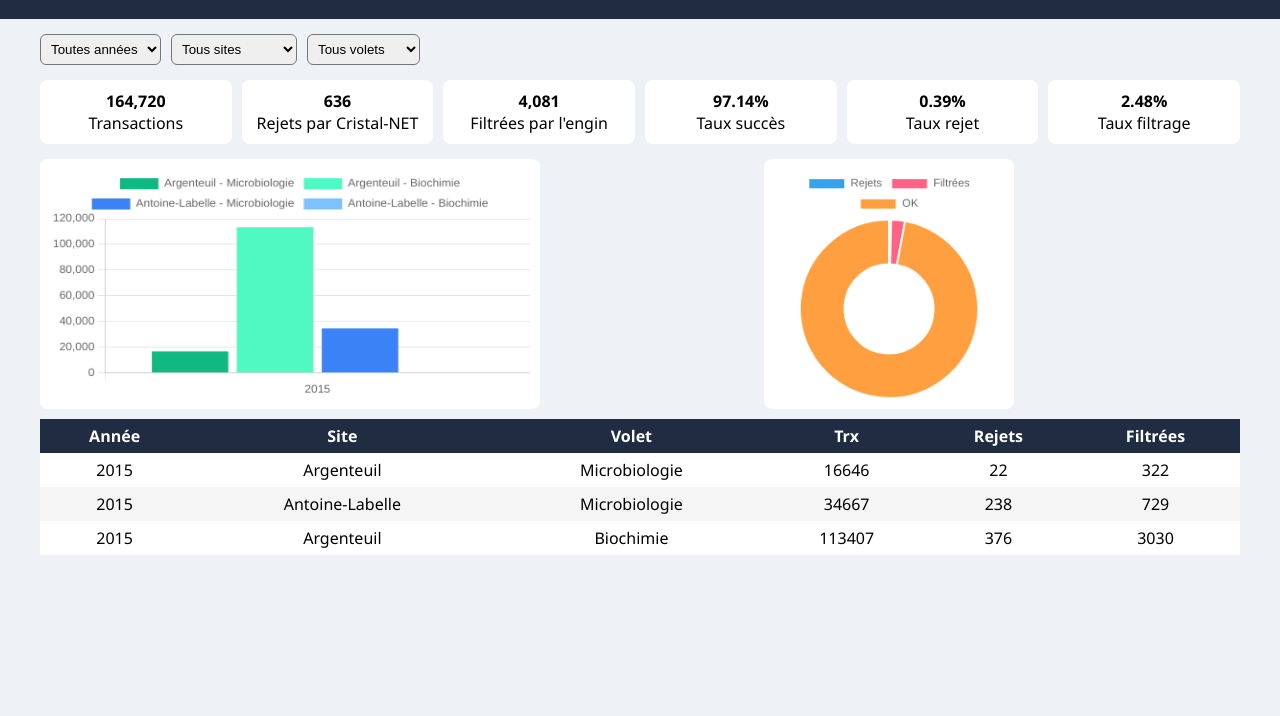
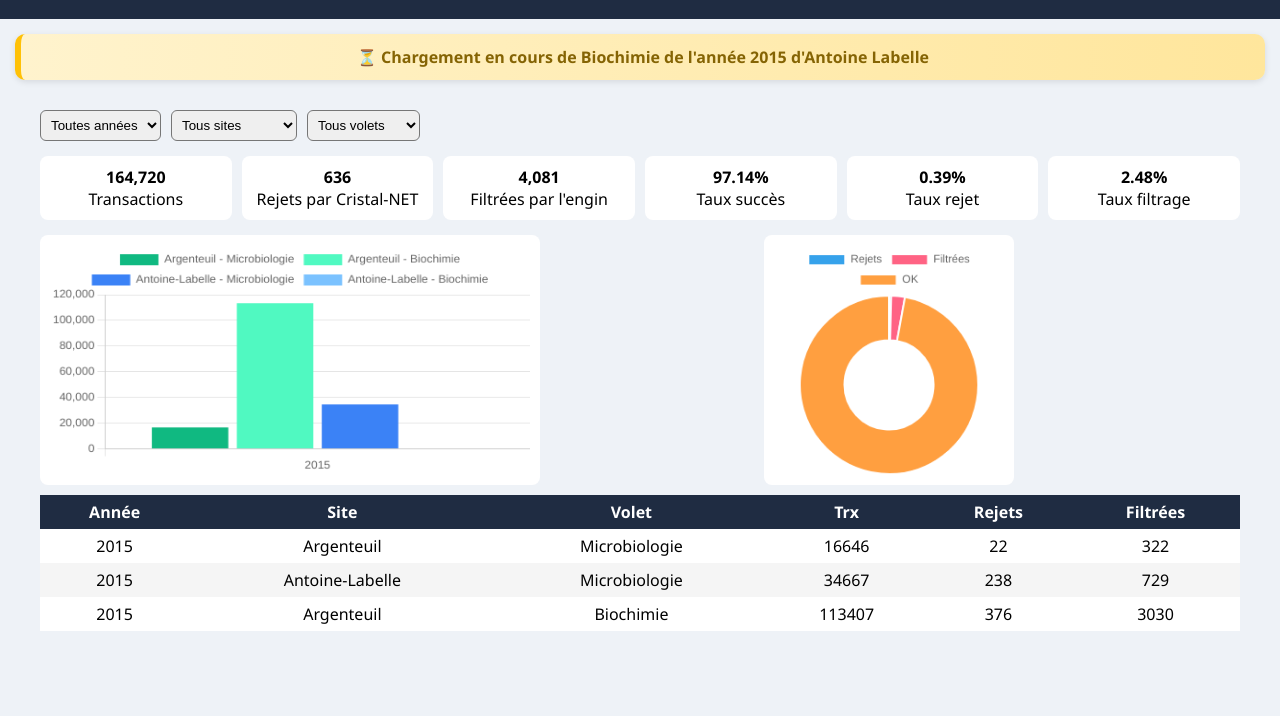
Before and after one commit to fliouayoub/dashboard-CNET, a plain HTML site: page index.html in a window 1280 px wide. Shown: the part 84-800 px from the top of the page. Drawn offline with nearby package versions, Linux system fonts and the light colour scheme.

Commit message:
Update index.html

```diff
--- a/index.html
+++ b/index.html
@@ -38,6 +38,35 @@ select {
     margin-bottom:10px;
 }
 
+
+
+@keyframes fadeIn {
+from {opacity:0; transform: translateY(-5px);}
+to {opacity:1; transform: translateY(0);}
+}
+
+
+#statusMessage {
+background: linear-gradient(90deg, #fff3cd, #ffe69c);
+color: #856404;
+padding: 12px;
+margin: 15px;
+border-radius: 10px;
+text-align: center;
+font-weight: bold;
+box-shadow: 0 2px 6px rgba(0,0,0,0.1);
+border-left: 6px solid #ffc107;
+}
+
+@keyframes slideIn {
+from {opacity:0; transform: translateY(-10px);}
+to {opacity:1; transform: translateY(0);}
+}
+
+#statusMessage {
+animation: slideIn 0.5s ease;
+}
+
 canvas {background:white;padding:10px;border-radius:8px;height:250px !important;}
 
 table {width:100%;border-collapse:collapse;background:white;}
@@ -52,6 +81,10 @@ tr:nth-child(even){background:#f5f5f5;}
 <header>
 <h2>Chargement Cortex → Cristal-NET</h2>
 </header>
+
+<div id="statusMessage">
+⏳ Chargement en cours de Biochimie de l'année 2015 d'Antoine Labelle
+</div>
 
 <div class="container">
 
@@ -296,6 +329,8 @@ Math.max(0,t-r-f) // évite valeur négative
 }
 });
 
+
+
 }
 
 update();
```
